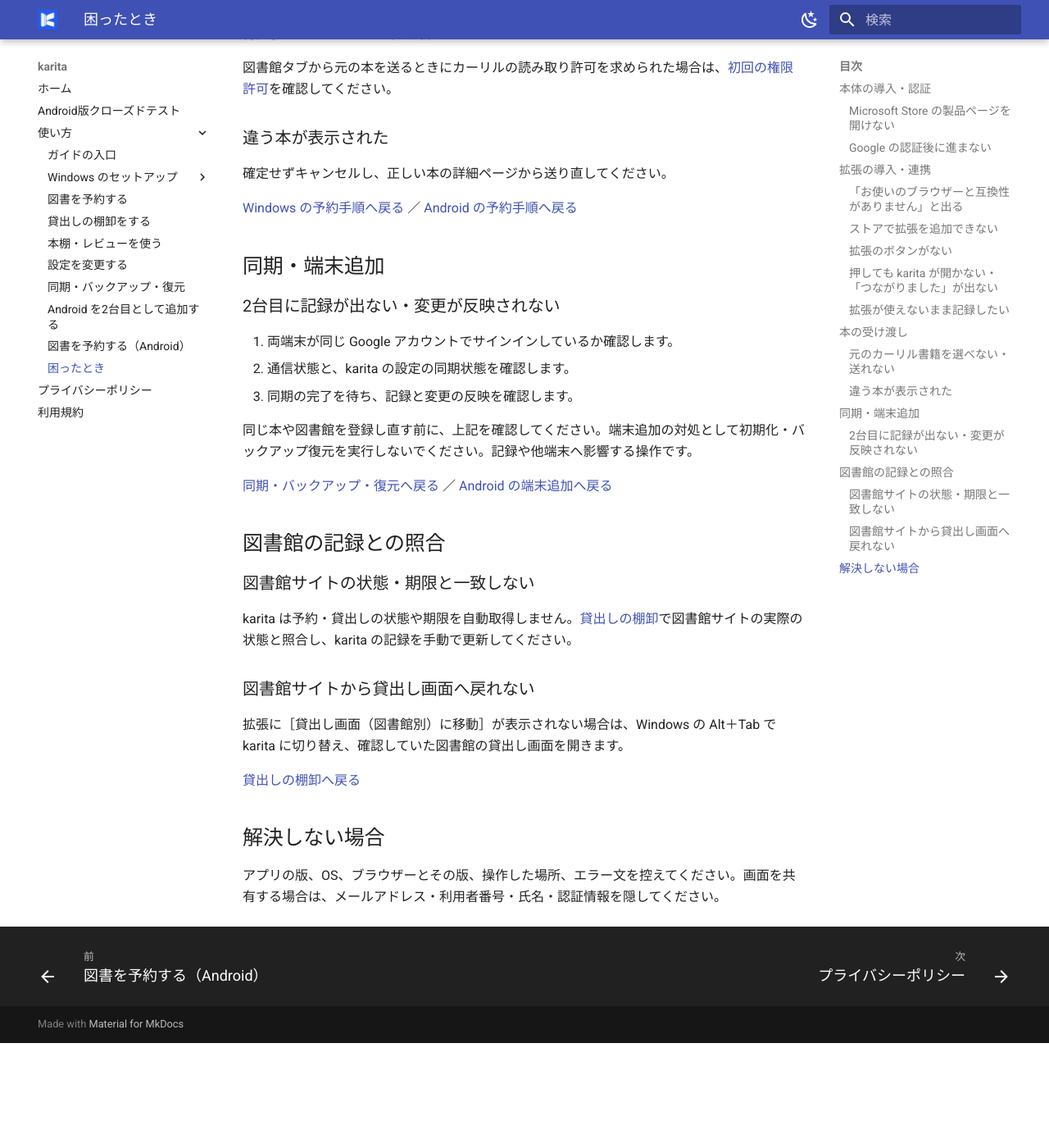
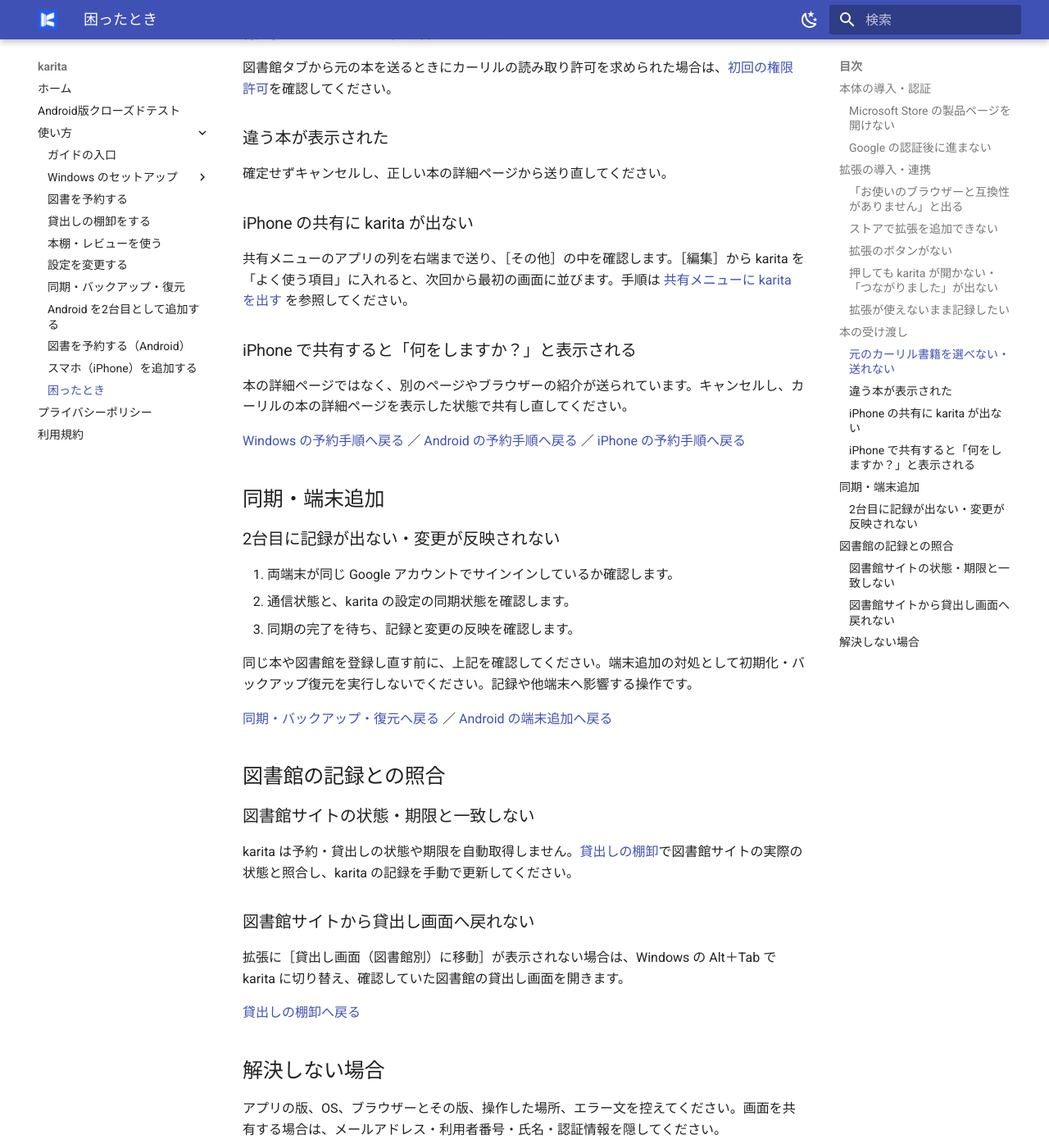
Before and after one commit to getperf/karita-site, an MkDocs documentation site: the page built from docs/guide/troubleshooting.md, in a window 1280 px wide and 1400 px high, scrolled down 1915 px. Shown: the whole window at 82% size. Built offline with MkDocs 1.6.1 and Material for MkDocs 9.7.7, drawn with Linux system fonts in a browser that asks for light colours; before the commit the page ends 3187 px from its top, so only the background shows below that.

Commit message:
docs: add the iPhone guide page
Add "スマホ（iPhone）を追加する" under the guide: install (TestFlight until the
App Store release), sign in or join existing records, pin karita in the
share sheet, and reserve via the Safari/Chrome share sheet with screenshots.
Link it from the guide index and add iPhone share troubleshooting.

Co-Authored-By: Claude Opus 5.5 <noreply@anthropic.com>

```diff
--- a/docs/guide/troubleshooting.md
+++ b/docs/guide/troubleshooting.md
@@ -64,7 +64,15 @@ karita の予約画面で URL を貼り付けたり、手で入力したりし
 
 確定せずキャンセルし、正しい本の詳細ページから送り直してください。
 
-[Windows の予約手順へ戻る](windows/reservation.md) ／ [Android の予約手順へ戻る](android/reservation.md)
+### iPhone の共有に karita が出ない
+
+共有メニューのアプリの列を右端まで送り、［その他］の中を確認します。［編集］から karita を「よく使う項目」に入れると、次回から最初の画面に並びます。手順は [共有メニューに karita を出す](ios/add-device.md#share-setup) を参照してください。
+
+### iPhone で共有すると「何をしますか？」と表示される
+
+本の詳細ページではなく、別のページやブラウザーの紹介が送られています。キャンセルし、カーリルの本の詳細ページを表示した状態で共有し直してください。
+
+[Windows の予約手順へ戻る](windows/reservation.md) ／ [Android の予約手順へ戻る](android/reservation.md) ／ [iPhone の予約手順へ戻る](ios/add-device.md#share)
 
 ## 同期・端末追加 {#sync}
 
--- a/mkdocs.yml
+++ b/mkdocs.yml
@@ -51,6 +51,7 @@ nav:
       - 同期・バックアップ・復元: guide/data.md
       - Android を2台目として追加する: guide/android/second-device.md
       - 図書を予約する（Android）: guide/android/reservation.md
+      - スマホ（iPhone）を追加する: guide/ios/add-device.md
       - 困ったとき: guide/troubleshooting.md
   - プライバシーポリシー: privacy.md
   - 利用規約: terms.md
```
Also changed, not shown: docs/guide/index.md (+3 -1 lines), docs/guide/ios/add-device.md (added, +73 -0 lines), docs/img/guide/ios-share-chrome.png (added), docs/img/guide/ios-share-safari.png (added).
